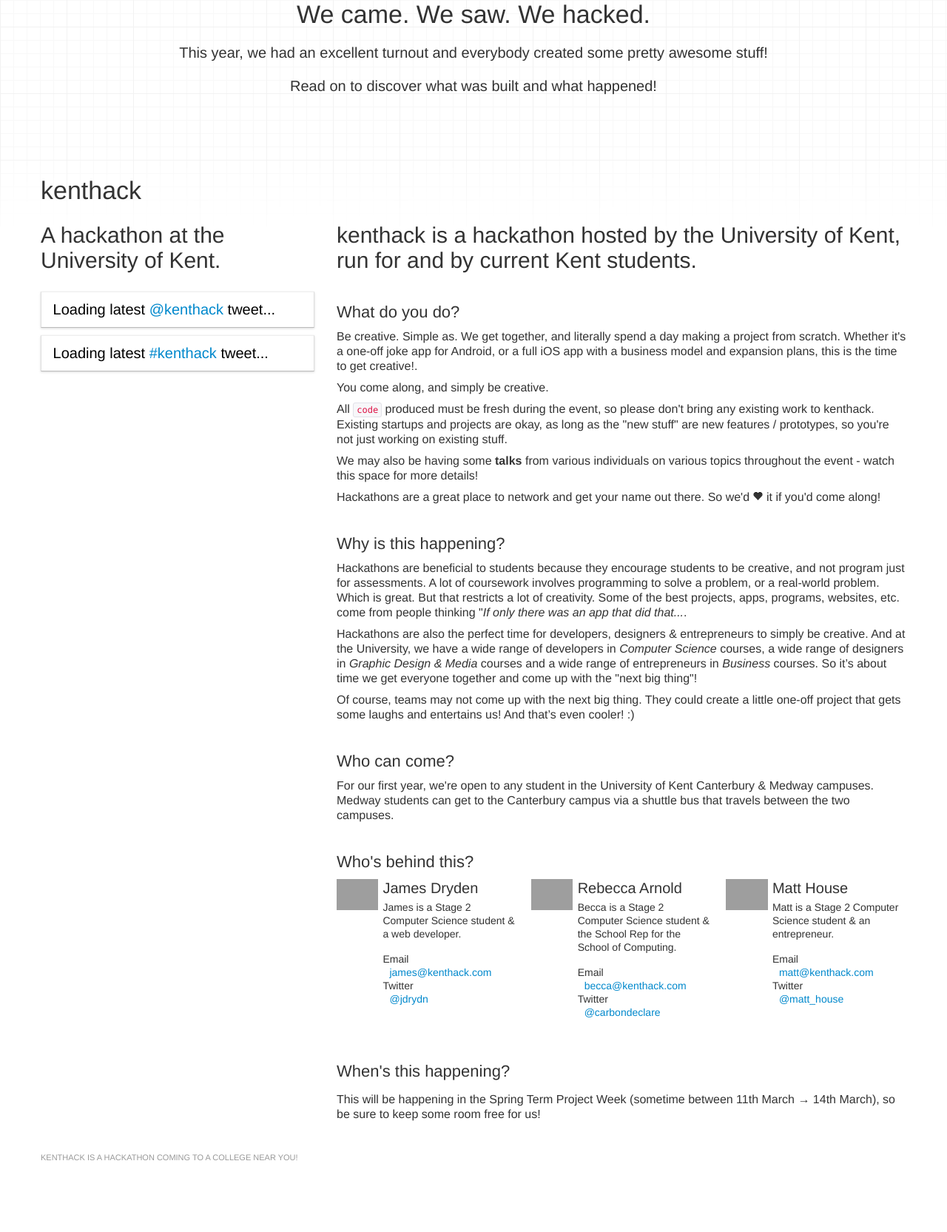
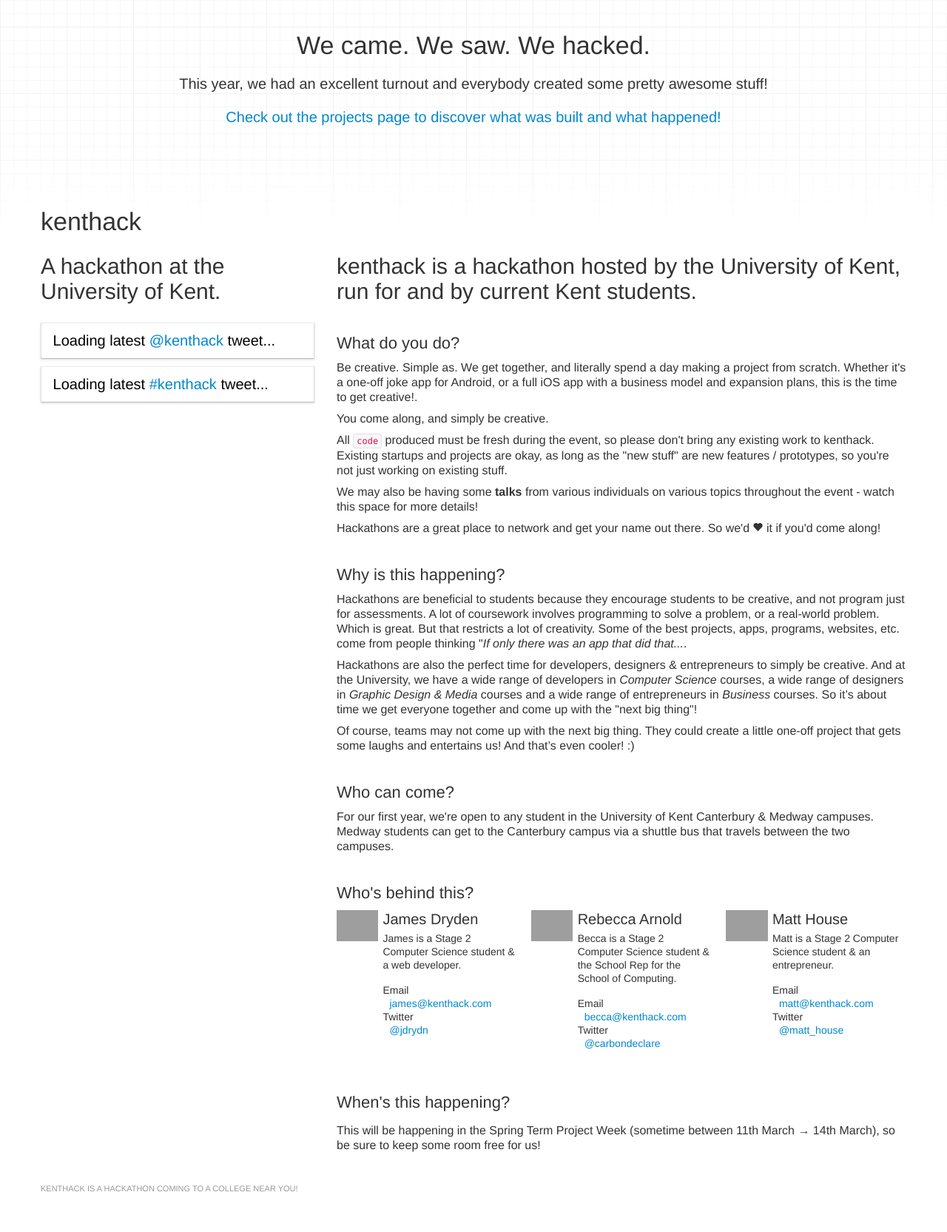
Before and after one commit to jdrydn/kenthack.github.io, a Jekyll site: the page built from finite.html, in a window 1280 px wide. Shown: the whole page at 74% size. Built offline with Jekyll 4.4.1, drawn with Linux system fonts in a browser that asks for light colours; before the commit the page ends 1623 px from its top, so only the background shows below that; grey boxes are pictures that could not be loaded.

```diff
--- /dev/null
+++ b/__config.yml
@@ -0,0 +1,2 @@
+
+	permalink:  /:categories/:year/:month/:title
--- a/_includes/finite.html
+++ b/_includes/finite.html
@@ -5,7 +5,7 @@
 					<div class="span12">
 						<h1>We came. We saw. We hacked.</h1>
 						<p class="lead">This year, we had an excellent turnout and everybody created some pretty awesome stuff!</p>
-						<p class="lead">Read on to discover what was built and what happened!</p>
+						<p class="lead"><a href="">Check out the projects page to discover what was built and what happened!</a></p>
 					</div>
 				</div>
 			</section>
--- a/css/style.css
+++ b/css/style.css
@@ -166,6 +166,7 @@
 				}
 
 	section.heading {
+		margin: 42px 0 0 0;
 		text-align: center;
 	}
 
```
Also changed, not shown: _posts/2012-11-27-hello.md (added, +7 -0 lines), _posts/2013-03-11-2012.md (added, +7 -0 lines).
